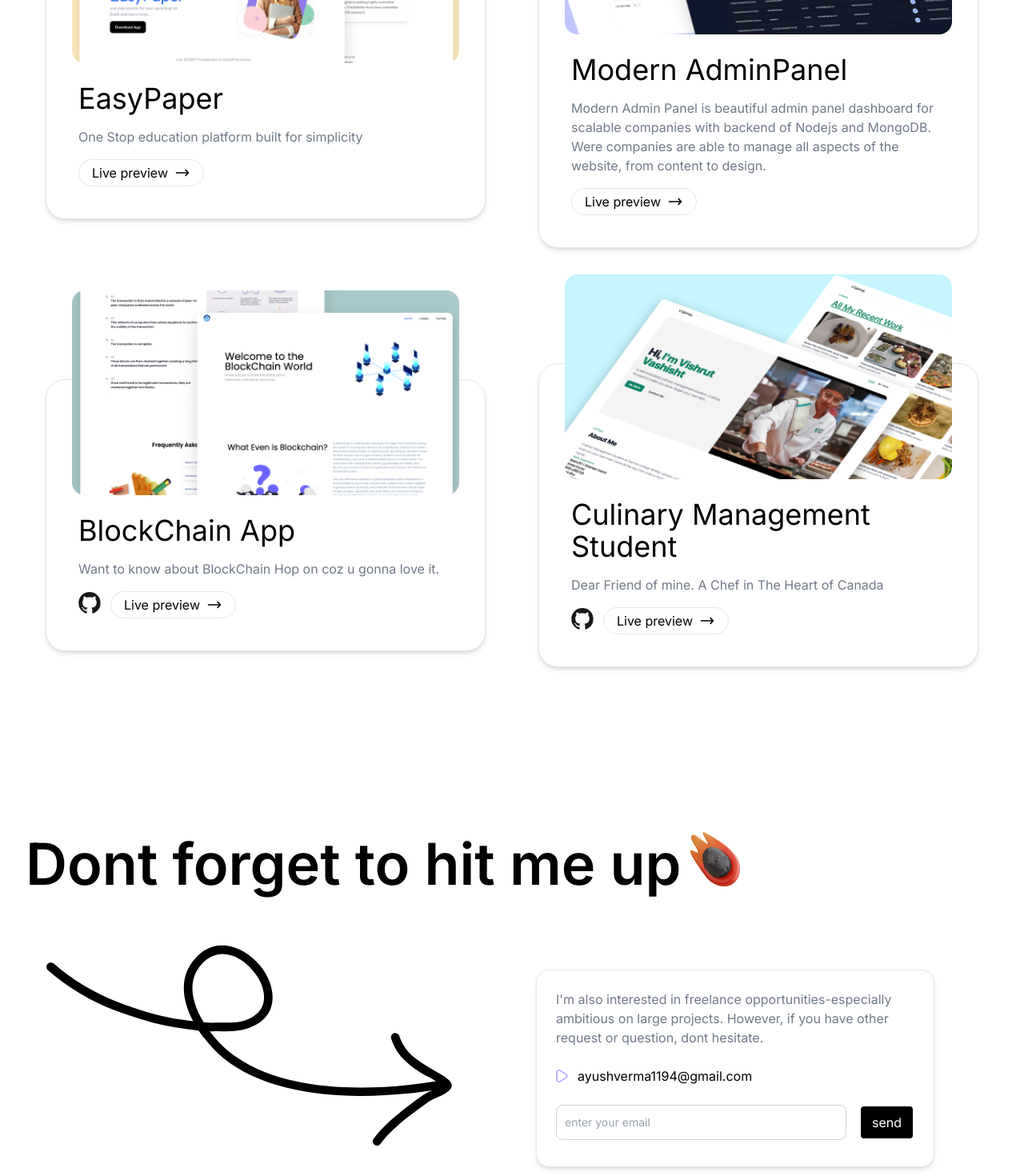
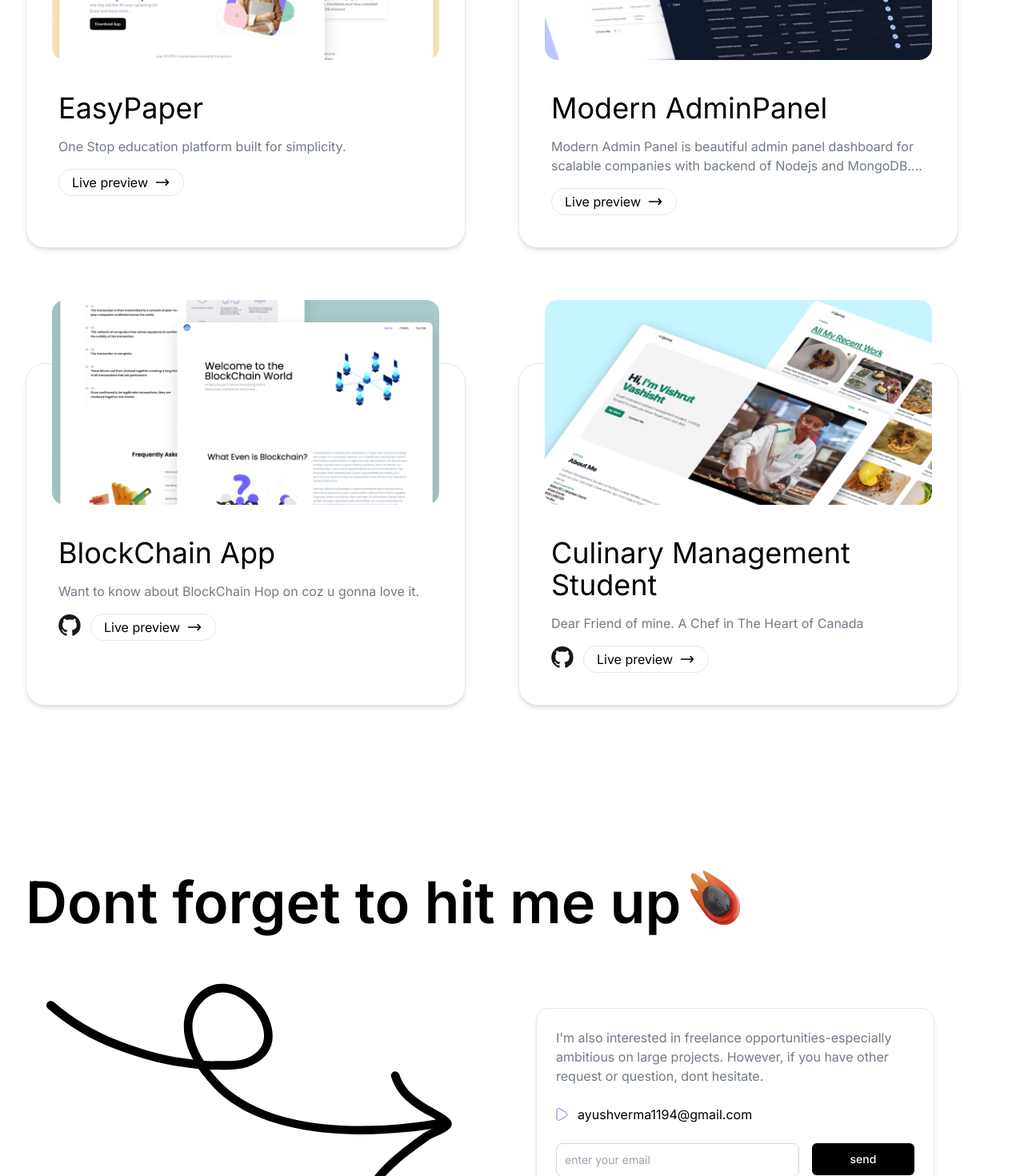
Before and after one commit to Ayush-v/Portfolio3.0, a Next.js app: page / in a window 1280 px wide. Shown: the part 1980-3450 px from the top of the page at 80% size. Built offline with nearby package versions, Linux system fonts and the light colour scheme.

Commit message:
send email new loader with state and projects css fixed

```diff
--- a/package.json
+++ b/package.json
@@ -15,9 +15,12 @@
     "framer-motion": "^7.2.0",
     "next": "12.2.5",
     "react": "18.2.0",
-    "react-dom": "18.2.0"
+    "react-dom": "18.2.0",
+    "react-vanilla-tilt": "^1.0.0",
+    "vanilla-tilt": "^1.8.0"
   },
   "devDependencies": {
+    "@tailwindcss/line-clamp": "^0.4.2",
     "autoprefixer": "^10.4.8",
     "eslint": "8.22.0",
     "eslint-config-next": "12.2.5",
--- a/src/components/HomePage/Contact.jsx
+++ b/src/components/HomePage/Contact.jsx
@@ -4,13 +4,17 @@ import emailjs from "@emailjs/browser";
 
 import comet from "assets/spaceIllustrations/Comet.png";
 import arrow from "assets/arrow.svg";
-import { useRef } from "react";
+import { useRef, useState } from "react";
 
 export default function Contact() {
   const form = useRef();
+  const [loading, setLoading] = useState(false);
+  const [success, setSuccess] = useState(false);
+  const [failed, setFailed] = useState(false);
 
   const sendEmail = (e) => {
     e.preventDefault();
+    setLoading(true);
 
     emailjs
       .sendForm(
@@ -23,9 +27,19 @@ export default function Contact() {
         (result) => {
           console.log(result.text);
           form.current.reset();
+          setLoading(false);
+          setSuccess(true);
+          setTimeout(() => {
+            setSuccess(false);
+          }, 1500);
         },
         (error) => {
           console.log(error.text);
+          setLoading(false);
+          setFailed(true);
+          setTimeout(() => {
+            setFailed(false);
+          }, 1500);
         }
       );
   };
@@ -88,12 +102,37 @@ export default function Contact() {
                     className="bg-transparent border border-gray-300 text-gray-900 text-sm rounded-lg focus:ring-blue-500 focus:border-blue-500 block w-full p-2.5"
                     required
                   />
-                  <button
-                    type="submit"
-                    className="border-2 bg-black border-white text-white px-3.5 py-2 rounded-md"
-                  >
-                    send
-                  </button>
+                  <div>
+                    <button
+                      type="submit"
+                      className={
+                        success
+                          ? "inline-flex h-10 w-32 items-center justify-center rounded-md border border-transparent bg-green-500 px-2 py-1 text-sm font-medium text-white shadow-sm hover:bg-green-500 focus:outline-none focus:ring-2 focus:ring-green-bg-green-500 focus:ring-offset-2 disabled:opacity-75"
+                          : failed
+                          ? "inline-flex h-10 w-32 items-center justify-center rounded-md border border-transparent bg-red-500 px-2 py-1 text-sm font-medium text-white shadow-sm hover:bg-red-500 focus:outline-none focus:ring-2 focus:ring-red-bg-red-500 focus:ring-offset-2 disabled:opacity-75"
+                          : `inline-flex h-10 w-32 items-center justify-center rounded-md border border-transparent bg-black px-2 py-1 text-sm font-medium text-white shadow-sm hover:bg-black focus:outline-none focus:ring-2 focus:ring-black focus:ring-offset-2 disabled:opacity-75`
+                      }
+                      disabled={loading}
+                    >
+                      {loading ? (
+                        <span className="inline-flex items-center gap-px">
+                          <span className="animate-blink mx-px h-1.5 w-1.5 rounded-full bg-white"></span>
+                          <span className="animate-blink animation-delay-150 mx-px h-1.5 w-1.5 rounded-full bg-white"></span>
+                          <span className="animate-blink animation-delay-300 mx-px h-1.5 w-1.5 rounded-full bg-white"></span>
+                        </span>
+                      ) : success ? (
+                        <span className="inline-flex items-center gap-px">
+                          success!
+                        </span>
+                      ) : failed ? (
+                        <span className="inline-flex items-center gap-px">
+                          Failed!
+                        </span>
+                      ) : (
+                        <span>send</span>
+                      )}
+                    </button>
+                  </div>
                 </div>
               </form>
             </div>
--- a/src/components/HomePage/Projects.jsx
+++ b/src/components/HomePage/Projects.jsx
@@ -1,6 +1,7 @@
 import { Container } from "components/Container";
 import Image from "next/image";
 import { ArrowNarrowRightIcon } from "@heroicons/react/outline";
+import VanillaTilt from "vanilla-tilt";
 
 import star from "assets/spaceIllustrations/Star.png";
 import github from "assets/social/Github.svg";
@@ -8,12 +9,13 @@ import easypaper from "assets/images/projects/Easypaper.png";
 import blockChain from "assets/images/projects/BlockChain.png";
 import dashBoard from "assets/images/projects/Dashboard.png";
 import vishrut from "assets/images/projects/vishrut.png";
+import { useEffect, useRef } from "react";
 
 const projectArray = [
   {
     image: easypaper,
     title: "EasyPaper",
-    description: "One Stop education platform built for simplicity",
+    description: "One Stop education platform built for simplicity.",
     previewLink: "https://easypaper-ashy.vercel.app",
     githubLink: "",
   },
@@ -41,7 +43,24 @@ const projectArray = [
   },
 ];
 
+function Tilt(props) {
+  const { options, ...rest } = props;
+  const tilt = useRef(null);
+
+  useEffect(() => {
+    VanillaTilt.init(tilt.current, options);
+  }, [options]);
+
+  return <div ref={tilt} {...rest} />;
+}
+
 export default function Projects() {
+  const options = {
+    scale: 1.05,
+    speed: 1000,
+    max: 8,
+  };
+
   return (
     <Container id="projects">
       <section className="py-14 sm:py-24">
@@ -52,22 +71,22 @@ export default function Projects() {
           </div>
         </div>
 
-        <div className="mt-36 sm:mt-40 grid grid-cols-1 md:grid-cols-2 gap-x-4 gap-y-36 place-items-center">
+        <div className="mt-36 sm:mt-40 grid grid-cols-1 md:grid-cols-2 gap-x-4 gap-y-36 place-items-center md:place-items-stretch items-stretch">
           {projectArray.map((project, id) => (
-            <div
-              key={id}
-              className="bg-white shadow-md border p-10 rounded-3xl flex flex-col gap-4 relative max-w-[550px] w-full h-auto"
-            >
-              <div className="block w-auto h-full absolute -top-28 sm:left-8 sm:right-8 left-4 right-4">
+            <Tilt key={id} options={options}>
+              <div className="bg-white shadow-md border p-10 rounded-3xl flex flex-col gap-4 relative max-w-[550px] w-full h-full">
+                <div className="block w-auto h-full absolute -top-20 sm:left-8 sm:right-8 left-4 right-4">
                   <div className="relative rounded-2xl overflow-hidden max-h-64 object-cover after:content-[''] after:w-full after:h-full after:absolute after:bg-inherit after:bg-[center center] after:-z-[1] after:drop-shadow-2xl after:blur-lg">
                     <Image src={project.image} alt="" layout="responsive" />
                   </div>
                 </div>
-              <div className="pt-4 mt-24 sm:pt-0 sm:mt-28 md:mt-32 flex flex-col gap-4">
-                <h1 className="text-3xl sm:text-4xl capitalize">
+                <div className="pt-4 mt-32 sm:pt-0 sm:mt-36 md:mt-44 flex flex-col gap-4">
+                  <h1 className="text-3xl sm:text-4xl capitalize trans">
                     {project.title}
                   </h1>
-                <p className="text-slate-700/70">{project.description}</p>
+                  <p className="text-slate-700/70 line-clamp-2">
+                    {project.description}
+                  </p>
                   <div className="flex gap-3 items-center">
                     {project.githubLink && (
                       <a
@@ -76,7 +95,12 @@ export default function Projects() {
                         rel="noreferrer"
                         className="hover:-translate-y-2 transition duration-200"
                       >
-                      <Image src={github} alt="github" width={28} height={28} />
+                        <Image
+                          src={github}
+                          alt="github"
+                          width={28}
+                          height={28}
+                        />
                       </a>
                     )}
                     <a
@@ -91,6 +115,7 @@ export default function Projects() {
                   </div>
                 </div>
               </div>
+            </Tilt>
           ))}
         </div>
       </section>
--- a/tailwind.config.js
+++ b/tailwind.config.js
@@ -1,8 +1,43 @@
+const plugin = require("tailwindcss/plugin");
+
 /** @type {import('tailwindcss').Config} */
 module.exports = {
   content: ["./src/**/*.{js,jsx,ts,tsx}"],
   theme: {
-    extend: {},
+    extend: {
+      animation: {
+        blink: "blink 1.4s infinite both",
+      },
+      keyframes: {
+        blink: {
+          "0%": {
+            opacity: "0.2",
+          },
+          "20%": {
+            opacity: "1",
+          },
+          "100%": {
+            opacity: " 0.2",
+          },
+        },
+      },
+    },
   },
-  plugins: [],
+  plugins: [
+    require("@tailwindcss/line-clamp"),
+    plugin(({ matchUtilities, theme }) => {
+      matchUtilities(
+        {
+          "animation-delay": (value) => {
+            return {
+              "animation-delay": value,
+            };
+          },
+        },
+        {
+          values: theme("transitionDelay"),
+        }
+      );
+    }),
+  ],
 };
```
Also changed, not shown: 2 other files (tests, documents, lock files or other folders). Lines whose indentation alone changed are shown as unchanged.
